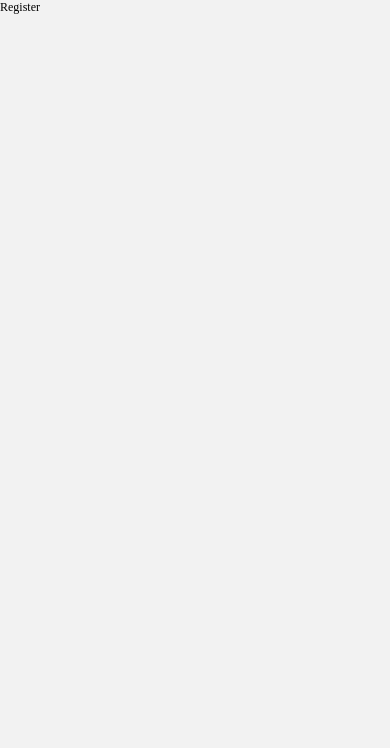
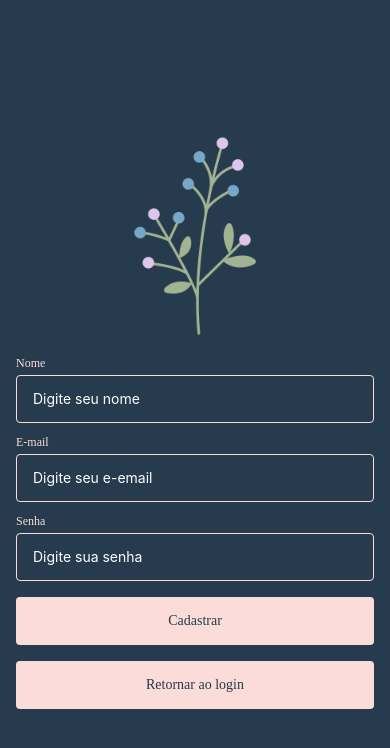
Before and after one commit to alinecarvalhopro/UmaFrasePorDia, a React Native app: screen /Register in a window 390 px wide. Shown: the top 748 px of the page. Built offline with nearby package versions, Linux system fonts and the light colour scheme.

Commit message:
feat: register

```diff
--- a/src/App.tsx
+++ b/src/App.tsx
@@ -24,6 +24,7 @@ const App = () => {
         </Stack.Navigator>
       </NavigationContainer>
     </Provider>
+
   );
 };
 
--- a/src/interfaces/routeTypes.ts
+++ b/src/interfaces/routeTypes.ts
@@ -1,4 +1,5 @@
 type RootStackParamList = {
   Home: undefined;
   Login: undefined;
+  Register: undefined;
 };
--- a/src/pages/Home/index.tsx
+++ b/src/pages/Home/index.tsx
@@ -1,18 +1,24 @@
+import React, {useEffect, useState} from 'react';
 import Text from '../../shared/components/text/Text';
 import {NativeStackNavigationProp} from '@react-navigation/native-stack';
 import {ContainerHome, ImageMessage} from '../../shared/styles/home.style';
 import Button from '../../shared/components/button/Button';
 import {theme} from '../../shared/theme/theme';
-import {useEffect, useState} from 'react';
 import {textTypes} from '../../shared/components/text/textTypes';
 import {messages} from '../../../database/messages';
 import {IMessage} from '../../interfaces/databaseInterface';
+import {Icon} from '../../shared/components/icon/Icon';
+import { useDispatch, useSelector } from 'react-redux';
+import { logoutAction } from '../../store/reducers/userReducer';
+import { RootState } from '../../store';
 
 interface IHomeScreenProps {
   navigation: NativeStackNavigationProp<RootStackParamList>;
 }
 
 const Home = ({navigation}: IHomeScreenProps) => {
+  const user = useSelector((state: RootState) => state.userReducer.user)
+  const dispatch = useDispatch();
   const [message, setMessage] = useState<IMessage | undefined>();
 
   const handleMessage = () => {
@@ -25,9 +31,21 @@ const Home = ({navigation}: IHomeScreenProps) => {
     handleMessage();
   }, []);
 
+  const handleLogout = () => {
+    dispatch(logoutAction());
+    navigation.navigate('Login');
+  };
+
   return (
     <ContainerHome>
       <ImageMessage source={require('../../assets/images/imageMessage.png')} />
+      <Text
+        textAlign="center"
+        margin='10px'
+        type={textTypes.SUB_TITLE_LIGTH}
+        color={theme.colors.pinkTheme.pink}>
+        {`Oi, ${user?.user.name}`}
+      </Text>
       <Text
         textAlign="center"
         type={textTypes.SUB_TITLE_LIGTH}
@@ -46,6 +64,12 @@ const Home = ({navigation}: IHomeScreenProps) => {
         title="Sortear uma nova frase"
         onPress={handleMessage}
       />
+      <Icon
+        onPress={handleLogout}
+        name="exit"
+        size={30}
+        color={theme.colors.pinkTheme.pink}
+      />
     </ContainerHome>
   );
 };
--- a/src/pages/Login/index.tsx
+++ b/src/pages/Login/index.tsx
@@ -1,8 +1,4 @@
-import {
-  NativeSyntheticEvent,
-  TextInputChangeEventData,
-  View,
-} from 'react-native';
+import {NativeSyntheticEvent, TextInputChangeEventData} from 'react-native';
 import {useDispatch, useSelector} from 'react-redux';
 import {RootState} from '../../store';
 import {useState} from 'react';
@@ -14,14 +10,13 @@ import Button from '../../shared/components/button/Button';
 import {theme} from '../../shared/theme/theme';
 import Text from '../../shared/components/text/Text';
 import {textTypes} from '../../shared/components/text/textTypes';
-import { NativeStackNavigationProp } from '@react-navigation/native-stack';
+import {NativeStackNavigationProp} from '@react-navigation/native-stack';
 
 interface ILoginScreenProps {
   navigation: NativeStackNavigationProp<RootStackParamList>;
-};
+}
 
 const Login = ({navigation}: ILoginScreenProps) => {
-
   const user = useSelector((state: RootState) => state.userReducer.user);
   const dispatch = useDispatch();
   const [email, setEmail] = useState<string>('');
@@ -30,7 +25,6 @@ const Login = ({navigation}: ILoginScreenProps) => {
   const [loading, setLoading] = useState<boolean>(false);
 
   const handleOnPress = async () => {
-
     setLoading(true);
     try {
       const {data} = await apiUser.post('/login', {
@@ -38,7 +32,9 @@ const Login = ({navigation}: ILoginScreenProps) => {
         password,
       });
       dispatch(setUserAction(data));
-      navigation.navigate('Home')
+      navigation.navigate('Home');
+      setEmail('');
+      setPassword('');
     } catch (error) {
       setErrorMessage('Usuário ou senha inválidos');
     } finally {
@@ -61,7 +57,6 @@ const Login = ({navigation}: ILoginScreenProps) => {
   };
 
   return (
-    <View>
     <ContainerLogin>
       <ImageLogo source={require('../../assets/images/logo.png')} />
       <Input
@@ -87,6 +82,11 @@ const Login = ({navigation}: ILoginScreenProps) => {
         onPress={handleOnPress}
         loading={loading}
       />
+      <Button
+        type={theme.buttons.buttonsTheme.primary}
+        title='Cadastre-se'
+        onPress={() => {navigation.navigate('Register')}}
+      />
       <Text
         margin="10px"
         type={textTypes.PARAGRAPH_SEMI_BOLD}
@@ -94,7 +94,6 @@ const Login = ({navigation}: ILoginScreenProps) => {
         by Aline Carvalho
       </Text>
     </ContainerLogin>
-    </View>
   );
 };
 
--- a/src/pages/Register/index.tsx
+++ b/src/pages/Register/index.tsx
@@ -1,16 +1,98 @@
-import {View} from 'react-native';
-import Text from '../../shared/components/text/Text';
+import {useState} from 'react';
+import {NativeSyntheticEvent, TextInputChangeEventData} from 'react-native';
 import {NativeStackNavigationProp} from '@react-navigation/native-stack';
+import {
+  ContainerRegister,
+  ImageRegister,
+} from '../../shared/styles/resgister.style';
+import Input from '../../shared/components/input/Input';
+import Button from '../../shared/components/button/Button';
+import {theme} from '../../shared/theme/theme';
+import {apiUser} from '../../services/api';
 
 interface IRegisterScreenProps {
   navigation: NativeStackNavigationProp<RootStackParamList>;
 }
 
 const Register = ({navigation}: IRegisterScreenProps) => {
+  const [name, setName] = useState<string>('');
+  const [email, setEmail] = useState<string>('');
+  const [password, setPassword] = useState<string>('');
+  const [loading, setLoading] = useState<boolean>(false);
+
+  const handleOnPress = async () => {
+    setLoading(true);
+    try {
+      await apiUser.post('/users', {
+        name,
+        email,
+        password,
+      });
+      navigation.navigate('Login');
+    } catch (error) {
+      console.log(error);
+    } finally {
+      setLoading(false);
+    }
+  };
+
+  const handleName = (
+    event: NativeSyntheticEvent<TextInputChangeEventData>,
+  ) => {
+    setName(event.nativeEvent.text);
+  };
+
+  const handleEmail = (
+    event: NativeSyntheticEvent<TextInputChangeEventData>,
+  ) => {
+    setEmail(event.nativeEvent.text);
+  };
+
+  const handlePassword = (
+    event: NativeSyntheticEvent<TextInputChangeEventData>,
+  ) => {
+    setPassword(event.nativeEvent.text);
+  };
+
   return (
-    <View>
-      <Text>Register</Text>
-    </View>
+    <ContainerRegister>
+      <ImageRegister source={require('../../assets/images/imageMessage.png')} />
+      <Input
+        value={name}
+        margin="0 0 12px 0"
+        placeholder="Digite seu nome"
+        title="Nome"
+        onChange={handleName}
+      />
+      <Input
+        value={email}
+        margin="0 0 12px 0"
+        placeholder="Digite seu e-email"
+        title="E-mail"
+        onChange={handleEmail}
+      />
+      <Input
+        value={password}
+        secureTextEntry
+        placeholder="Digite sua senha"
+        title="Senha"
+        onChange={handlePassword}
+      />
+      <Button
+        type={theme.buttons.buttonsTheme.primary}
+        margin="16px"
+        title={loading ? 'Cadastrando' : 'Cadastrar'}
+        onPress={handleOnPress}
+        loading={loading}
+      />
+      <Button
+        type={theme.buttons.buttonsTheme.primary}
+        title="Retornar ao login"
+        onPress={() => {
+          navigation.navigate('Login');
+        }}
+      />
+    </ContainerRegister>
   );
 };
 
--- /dev/null
+++ b/src/shared/styles/resgister.style.ts
@@ -0,0 +1,21 @@
+import styled from 'styled-components/native';
+import {theme} from '../theme/theme';
+
+export const ContainerRegister = styled.SafeAreaView`
+  width: 100%;
+  height: 100%;
+
+  padding: 16px;
+
+  background-color: ${theme.colors.mainTheme.primary};
+
+  justify-content: center;
+  align-items: center;
+`;
+
+export const ImageRegister = styled.Image`
+  width: 200px;
+  height: 200px;
+
+  margin-bottom: 20px;
+`;
--- a/src/store/reducers/userReducer.ts
+++ b/src/store/reducers/userReducer.ts
@@ -12,9 +12,12 @@ export const userSlice = createSlice({
     setUserAction: (state, action: PayloadAction<IUserResult>) => {
       state.user = action.payload;
     },
+    logoutAction: state => {
+      state.user = undefined;
+    },
   },
 });
 
-export const {setUserAction} = userSlice.actions;
+export const {setUserAction, logoutAction} = userSlice.actions;
 
 export default userSlice.reducer;
```
Also changed, not shown: src/store/index.ts (line endings or trailing spaces). Lines whose indentation alone changed are shown as unchanged.
